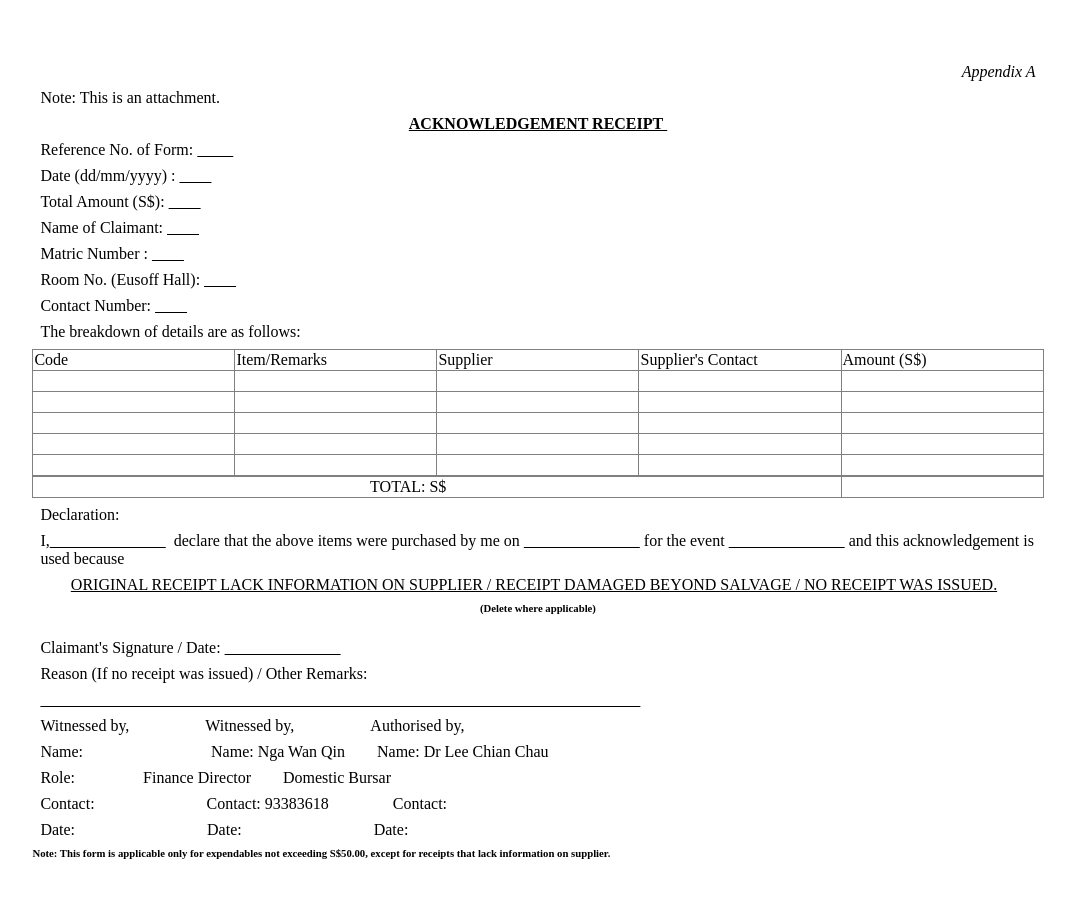
After one commit to eusoff-hackers/eusoff_finance, a Flask app: page /formA in a window 1280 px wide. The commit adds this page. Shown: the whole page, without its empty margins (102-1177 px from the left). Run offline with Flask 2, Linux system fonts and the light colour scheme.

Commit message:
added form A

```diff
--- a/app.py
+++ b/app.py
@@ -18,6 +18,21 @@ def claims():
     if request.method == 'POST':
         return render_template('claims.html')
 
+# incomplete!
+@app.route('/formA')
+def formA():
+    return render_template('formA.html')
+
+# incomplete!
+@app.route('/formA1')
+def formA1():
+    return render_template('formA1.html')
+
+# incomplete!
+@app.route('/formA2')
+def formA2():
+    return render_template('formA2.html')
+
 # incomplete: Auto-generate Code number
 # IF GOT TIME: Make this a downloadable form through button click, on this html list the things they need to prepare for WQ
 @app.route('/formB', methods = ['POST', 'GET'])
@@ -35,16 +50,6 @@ def formB():
     # print(dict)
     if request.method == 'POST':
         return render_template('form.html', name = name, matric = matric, contact = contact, event = event, ref = ref, date = date)
-
-# incomplete!
-@app.route('/formA1')
-def formA1():
-    return render_template('formA1.html')
-
-# incomplete!
-@app.route('/formA2')
-def formA2():
-    return render_template('formA2.html')
 
 # incomplete!
 @app.route('/formC')
--- /dev/null
+++ b/templates/formA.html
@@ -0,0 +1,88 @@
+<!-- Adjust alignments of signature at the bottom -->
+<style>
+    p { margin:0.5em;}
+    h2 { margin:0.5em;}
+    h3 { margin:0.5em;}
+    h6 { margin-top:0em;}
+</style>
+<div style="margin: 5% 10%;">
+    <p style="text-align: right;"><em>Appendix A</em></p>
+    <p style="text-align: left;">Note: This is an attachment.</p>
+    <p style="text-align: center;"><span style="text-decoration: underline;"><strong>ACKNOWLEDGEMENT RECEIPT </strong></span></p>
+    <p>Reference No. of Form: <span style="text-decoration: underline;">         </span></p>
+    <p>Date (dd/mm/yyyy) : <span style="text-decoration: underline;">         </span></p>
+    <p>Total Amount (S$): <span style="text-decoration: underline;">         </span></p>
+    <p>Name of Claimant: <span style="text-decoration: underline;">         </span></p>
+    <p>Matric Number : <span style="text-decoration: underline;">         </span></p>
+    <p>Room No. (Eusoff Hall): <span style="text-decoration: underline;">         </span></p>
+    <p>Contact Number: <span style="text-decoration: underline;">         </span></p>
+    <p>The breakdown of details are as follows:</p>
+    <table style="border-collapse: collapse; width: 100%;" border="1">
+    <tbody>
+    <tr>
+    <td style="width: 20%;">Code</td>
+    <td style="width: 20%;">Item/Remarks</td>
+    <td style="width: 20%;">Supplier</td>
+    <td style="width: 20%;">Supplier's Contact</td>
+    <td style="width: 20%;">Amount (S$)</td>
+    </tr>
+    <tr>
+    <td style="width: 20%;"> </td>
+    <td style="width: 20%;"> </td>
+    <td style="width: 20%;"> </td>
+    <td style="width: 20%;"> </td>
+    <td style="width: 20%;"> </td>
+    </tr>
+    <tr>
+    <td style="width: 20%;"> </td>
+    <td style="width: 20%;"> </td>
+    <td style="width: 20%;"> </td>
+    <td style="width: 20%;"> </td>
+    <td style="width: 20%;"> </td>
+    </tr>
+    <tr>
+    <td style="width: 20%;"> </td>
+    <td style="width: 20%;"> </td>
+    <td style="width: 20%;"> </td>
+    <td style="width: 20%;"> </td>
+    <td style="width: 20%;"> </td>
+    </tr>
+    <tr>
+    <td style="width: 20%;"> </td>
+    <td style="width: 20%;"> </td>
+    <td style="width: 20%;"> </td>
+    <td style="width: 20%;"> </td>
+    <td style="width: 20%;"> </td>
+    </tr>
+    <tr>
+    <td style="width: 20%;"> </td>
+    <td style="width: 20%;"> </td>
+    <td style="width: 20%;"> </td>
+    <td style="width: 20%;"> </td>
+    <td style="width: 20%;"> </td>
+    </tr>
+    </tbody>
+    </table>
+    <table style="border-collapse: collapse; width: 100%;" border="1">
+    <tbody>
+    <tr>
+    <td style="width: 80.0337%;">                                                                                    TOTAL: S$</td>
+    <td style="width: 19.9663%;"> </td>
+    </tr>
+    </tbody>
+    </table>
+    <p>Declaration:</p>
+    <p>I,<span style="text-decoration: underline;">                             </span>  declare that the above items were purchased by me on <span style="text-decoration: underline;">                             </span> for the event <span style="text-decoration: underline;">                             </span> and this acknowledgement is used because</p>
+    <p style="text-align: center;"><span style="text-decoration: underline;">ORIGINAL RECEIPT LACK INFORMATION ON SUPPLIER / RECEIPT DAMAGED BEYOND SALVAGE / NO RECEIPT WAS ISSUED.</span>  </p>
+    <h6 style="text-align: center;">(Delete where applicable)</h6>
+    <p></p>
+    <p>Claimant's Signature / Date: <span style="text-decoration: underline;">                             </span></p>
+    <p>Reason (If no receipt was issued) / Other Remarks:</p>
+    <p><span style="text-decoration: underline;">                                                                                                                                                      </span></p>
+    <p>Witnessed by,                   Witnessed by,                   Authorised by,</p>
+    <p>Name:                                Name: Nga Wan Qin        Name: Dr Lee Chian Chau</p>
+    <p>Role:                                                                  Finance Director                  Domestic Bursar</p>
+    <p>Contact:                            Contact: 93383618                          Contact:</p>
+    <p>Date:                                 Date:                                 Date:</p>
+    <h6>Note: This form is applicable only for expendables not exceeding S$50.00, except for receipts that lack information on supplier.</h6>
+</div>
```
Also changed, not shown: templates/formD.html (+27 -15 lines).
